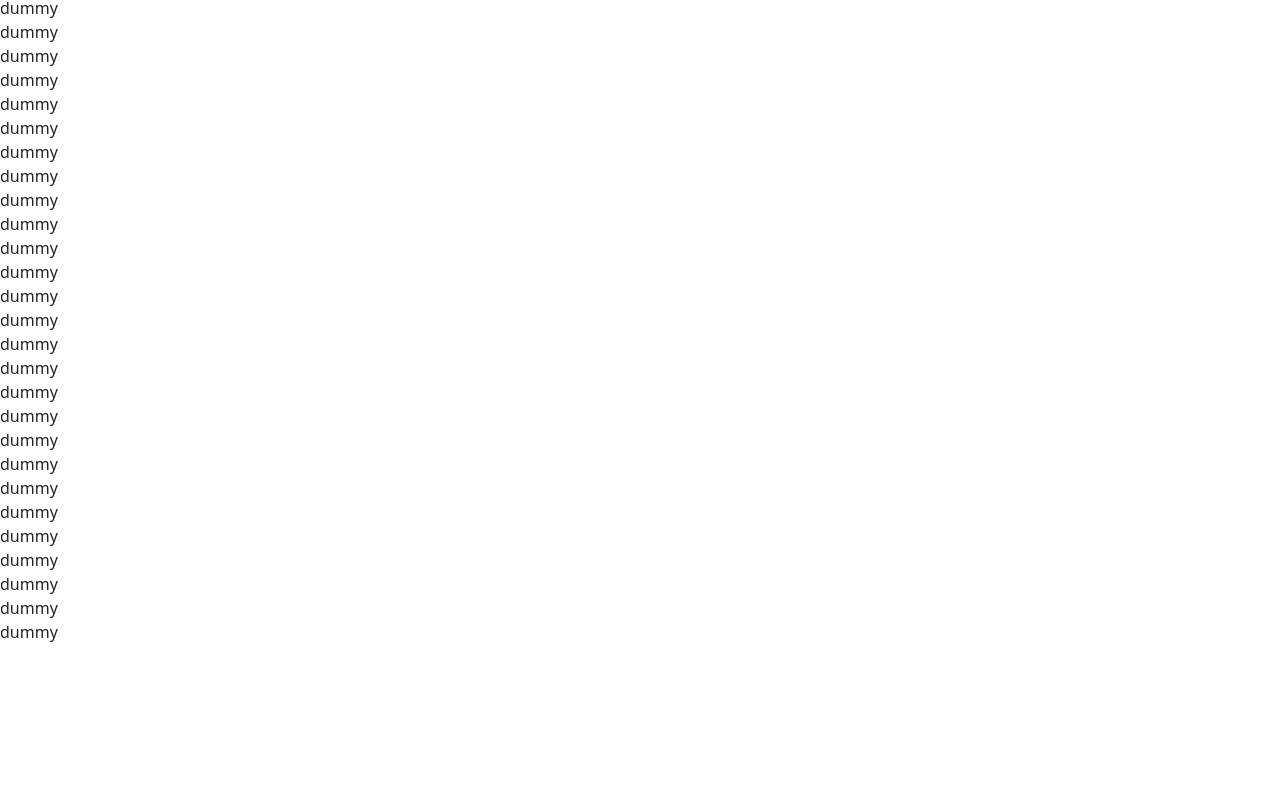
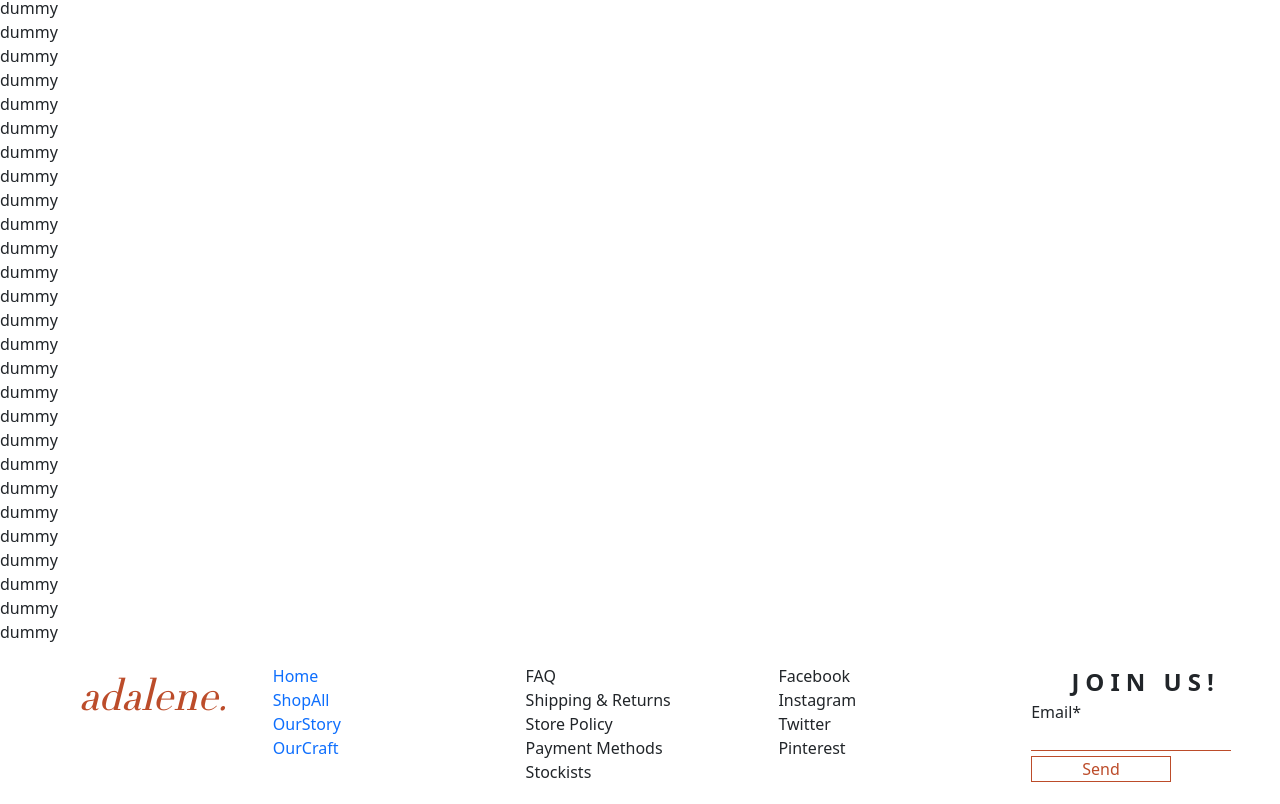
Before and after one commit to ReemZolfakkar/Accessories, a React (Create React App) app: page / in a window 1280 px wide. Shown: the part 1397-2201 px from the top of the page. Before the commit the page ends 2041 px from the top, so only its background shows below. Built offline with nearby package versions, Linux system fonts and the light colour scheme; no server answers.

Commit message:
ourstory

```diff
--- a/src/App.js
+++ b/src/App.js
@@ -3,7 +3,9 @@ import "./Styles/App.css";
 import "./Styles/Auth.css";
 import "./Styles/Cart_Product.css";
 import "./Styles/Navbar.css";
+import "./Styles/Footer.css"
 import "./Styles/Checkout.css";
+import "./Styles/OurStory.css";
 import "./Styles/Product.css";
 import Navbar from "./Components/Navbar";
 import { Route, BrowserRouter, Switch } from "react-router-dom";
@@ -16,6 +18,7 @@ import Authentication from "./Components/Authentication/Authentication";
 import ProductDetails from "./Components/ShopAll/ProductDetails";
 import ManageData from "./ManageData";
 import Checkout from "./Components/Checkout/Checkout";
+import Footer from "./Components/Footer/Footer";
 
 function App() {
   ManageData("http://localhost:3001");
@@ -50,6 +53,7 @@ function App() {
           </Route>
         </Switch>
       </div>
+      <Footer/>
     </BrowserRouter>
   );
 }
--- /dev/null
+++ b/src/Components/Footer/Footer.js
@@ -0,0 +1,85 @@
+import React from 'react'
+import { Link } from 'react-router-dom'
+
+function Footer() {
+  return (
+    <div className='footer'>
+        <div className='row flex-center'>
+            <div className='col-sm'>
+                <div className="nav-brand">adalene.</div>
+            </div>
+            <div className='col-sm footer-item'>
+                    <div>
+                        <Link>
+                            Home
+                        </Link>
+                    </div>
+                    <div>
+                        <Link>
+                            ShopAll
+                        </Link>
+                    </div>
+                    <div>
+                        <Link>
+                            OurStory
+                        </Link>
+                    </div>
+                    <div>
+                        <Link>
+                            OurCraft
+                        </Link>
+                    </div>
+            </div>
+            <div className='col-sm footer-item'>
+                    <div>
+                        FAQ
+                    </div>
+                    <div>
+                        Shipping  & Returns
+                    </div>
+                    <div>
+                            Store Policy
+                    </div>
+                    <div>
+                        Payment Methods
+                    </div>
+                    <div>
+                        Stockists
+                    </div>
+            </div>
+            <div className='col-sm footer-item'>
+                    <div>
+                        Facebook
+                    </div>
+                    <div>
+                        Instagram
+                    </div>
+                    <div>
+                        Twitter
+                    </div>
+                    <div>
+                        Pinterest
+                    </div>
+            </div>
+            <div className='col-sm footer-item'>
+                    <div className='join-us'>
+                            JOIN US!
+                    </div>
+                    <div>
+                        Email*
+                    </div>
+                    <div className="search-box">
+                        <input class="email" type='email' id="email" name="email" required></input>
+                    </div>
+                    <div >
+                        <button className='footer-btn'>
+                                Send
+                        </button>
+                    </div>
+            </div>
+        </div>
+    </div>
+  )
+}
+
+export default Footer
--- /dev/null
+++ b/src/Components/OurStory/Left_widget.js
@@ -0,0 +1,22 @@
+import React from 'react'
+
+function Left_widget() {
+  return (
+    <>
+       <div className="right-paragraph">
+       <h2 class="font_5" style={{lineHeight:"1.2em",textAlign:"center",fontSize:"24px"}}>
+          <span  style={{letterSpacing:"0.25em"}}>THE BRAND</span>
+        </h2>
+        <p class="font_8" style={{lineHeight:"1.7em", textAlign:"center",fontSize:"16px"}}>
+          <span style={{letterSpacing:"0.01em"}}>
+            I'm a paragraph. Click here to add your own text and edit me. It’s easy. click “Edit Text” or double click me to
+          </span>
+        </p>
+       </div>
+       <div  className="right-img ">
+      </div>
+    </>
+  )
+}
+
+export default Left_widget
--- a/src/Components/OurStory/OurStory.js
+++ b/src/Components/OurStory/OurStory.js
@@ -1,7 +1,23 @@
 import React from "react";
+import Left_widget from "./Left_widget";
+import Right_widget from "./Right_widget";
 
 function OurStory() {
-  return <div>hello from our story</div>;
+  return <div className="row g-0">
+    <div style={{marginBottom:"50px"}}>
+    <h1 class="font_0" style={{lineHeight:"1.1em",textAlign:"center",fontSize:"42px"}}>
+      <span class="color_15">
+        <span style={{letterSpacing:"0.2em"}}>OUR STORY</span>
+      </span>
+    </h1>
+    </div>
+    <div className="col-6">
+        <Left_widget/>
+    </div>
+      <div className="col-6">
+       <Right_widget/>
+   </div>
+  </div>
 }
 
 export default OurStory;
--- /dev/null
+++ b/src/Components/OurStory/Right_widget.js
@@ -0,0 +1,23 @@
+import React from 'react'
+
+function Right_widget() {
+  return (
+    <div >
+       <div  className="left-img ">
+       </div>
+       <div className="right-paragraph">
+       <h2 class="font_5" style={{lineHeight:"1.2em",textAlign:"center",fontSize:"24px"}}>
+      <span  style={{letterSpacing:"0.25em"}}>THE DESIGNERS</span>
+      </h2>
+      <p class="font_8" style={{lineHeight:"1.7em", textAlign:"center",fontSize:"16px"}}>
+          <span style={{letterSpacing:"0.01em"}}>
+            I'm a paragraph. Click here to add your own text and edit me. It’s easy. click “Edit Text” or double click me to
+          </span>
+        </p>
+    </div>
+
+    </div>
+  )
+}
+
+export default Right_widget
--- a/src/Styles/App.css
+++ b/src/Styles/App.css
@@ -12,4 +12,6 @@
 }
 .App{
   margin-top: 15px;
+  max-width: 100%;
+  overflow-x: hidden;
 }
--- /dev/null
+++ b/src/Styles/Footer.css
@@ -0,0 +1,38 @@
+.footer{
+    position: relative;
+    background-color: #ffffff;
+    padding: 10px;
+    margin: 10px;
+    max-width: 100%;
+    box-sizing: border-box;
+    overflow-x: hidden;
+}
+.email{
+    border: none;
+}
+.join-us{
+    font-weight: bold;
+    text-align: center;
+    font-size: 24px;
+    letter-spacing: 0.25em;
+}
+.footer-btn{
+    width: auto;
+    margin-top: 5px;
+    padding:0 50px;
+    background-color:#ffffff;
+    border:1px solid rgb(188, 76, 42);
+    color: rgb(188, 76, 42);
+    cursor: pointer!important;
+}
+.footer-btn:active{
+    background-color:rgb(188, 76, 42);
+    border: solid rgb(188, 76, 42);
+    color: #ffffff;
+
+}
+@media screen and (max-width:760px) {
+    .footer-item{
+        margin: 0 43%;
+    }
+}
--- /dev/null
+++ b/src/Styles/OurStory.css
@@ -0,0 +1,37 @@
+
+.left-img {
+    background-image: url("../Images/decor.webp");
+    height: 500px;
+    min-height: 500px;
+    background-position: center;
+    background-repeat: no-repeat;
+    background-size: cover;
+
+  }
+  .left-paragraph{
+    background-color: #f6f3ef;
+    color: black;
+    height: 500px;
+  }
+  .right-img{
+
+    background-image: url("../Images/motheranddaughter.webp");
+    height: 500px;
+    min-height: 500px;
+
+    background-position: center;
+    background-repeat: no-repeat;
+    background-size: cover;
+  }
+  .ourstyle-title{
+    letter-spacing: 0.25em;
+  }
+
+  .right-paragraph{
+    border: 0;
+    padding: 0;
+    margin: 0;
+    height:500px;
+    background-color:#f6f3ef;
+    padding: 50px 0 !important;
+  }
```
Also changed, not shown: src/Images/decor.webp (added), src/Images/motheranddaughter.webp (added).
